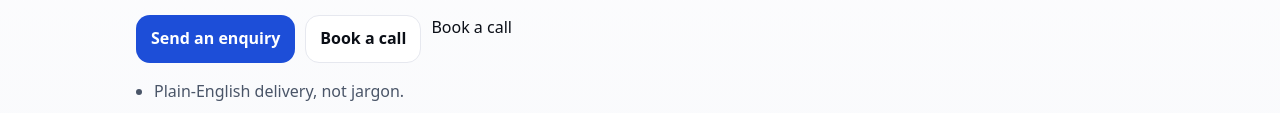
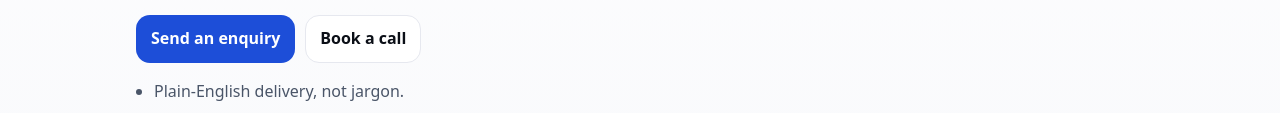
Before and after one commit to Wally189/waylight-atlantic, a plain HTML site: page index.html in a window 1280 px wide. Shown: the part 374-487 px from the top of the page. Drawn offline with Linux system fonts and the light colour scheme.

Commit message:
Fix duplicate text in 'Book a call' link
Removed duplicate 'Book a call' text from the link.

```diff
--- a/index.html
+++ b/index.html
@@ -60,8 +60,6 @@
         <a class="btn ghost" href="https://calendly.com/alanwgallagher1/30min" target="_blank" rel="noopener">
   Book a call
 </a>
-          Book a call
-        </a>
       </div>
 
       <ul class="hero-bullets" aria-label="Highlights">
```
